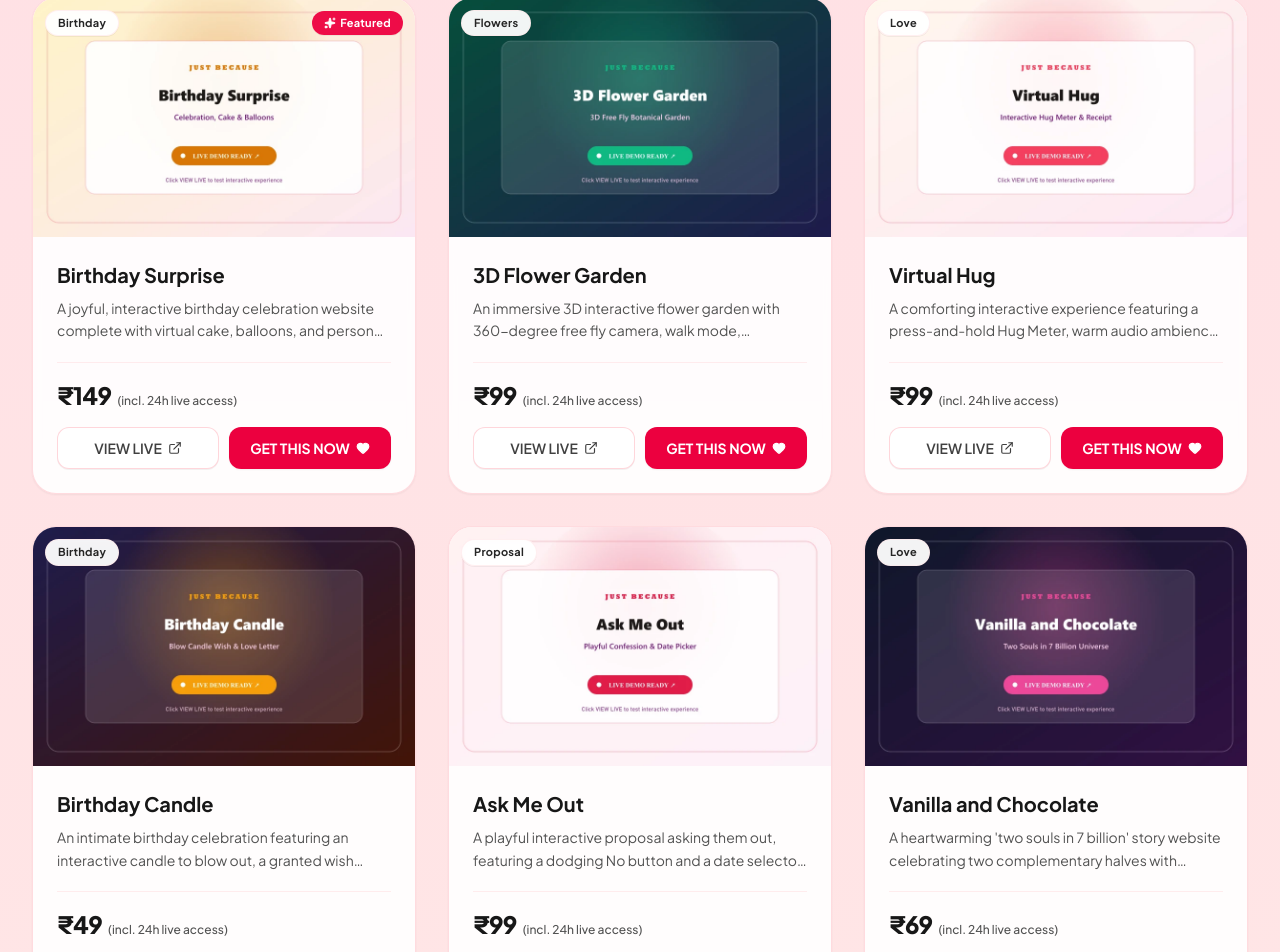
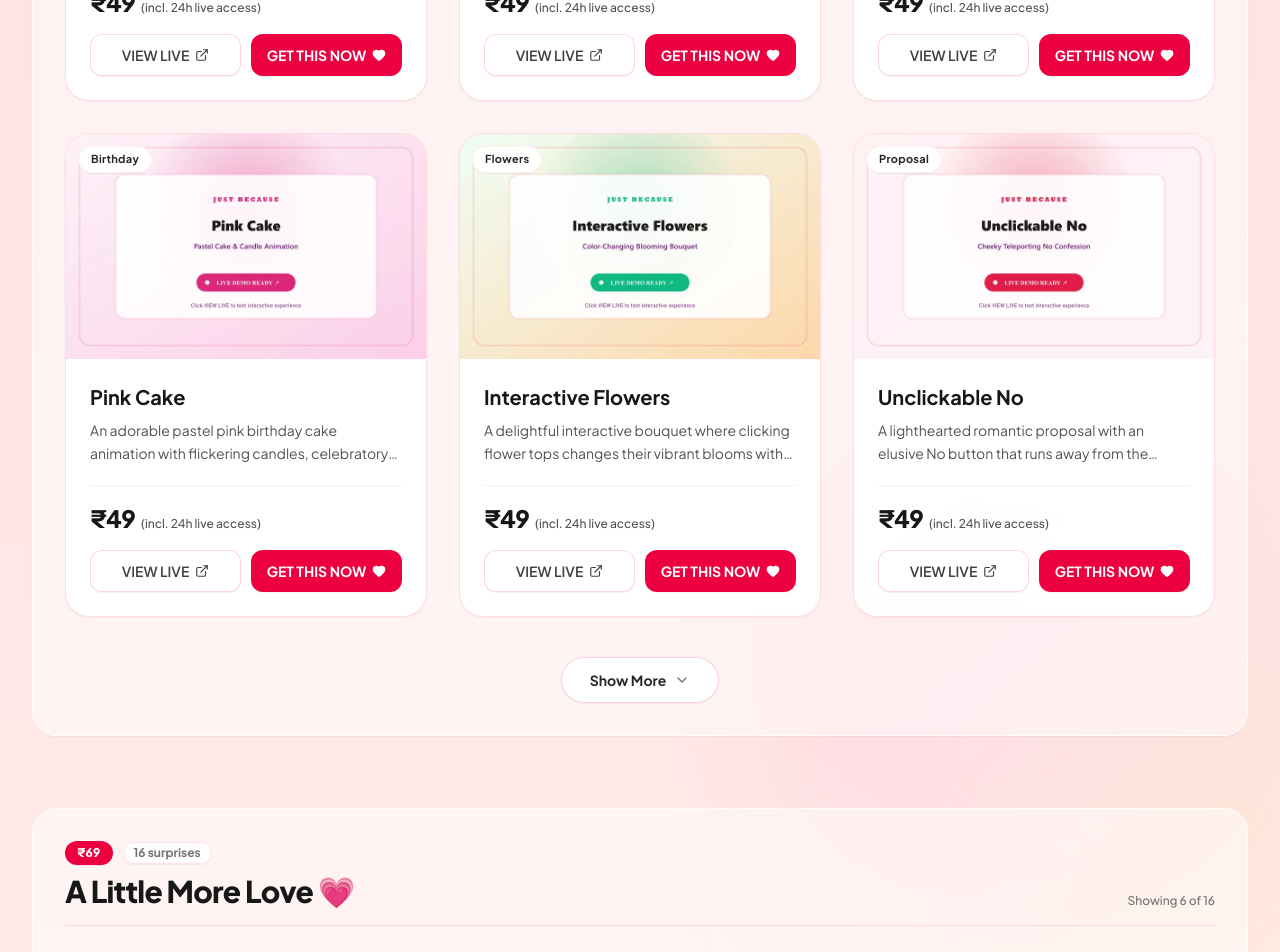
Before and after one commit to the-raja/JustBecause, a Next.js app: page /templates in a window 1280 px wide. Shown: the part 1120-2072 px from the top of the page. Built offline with nearby package versions, Linux system fonts and the light colour scheme; no server answers.

Commit message:
feat: implement price-tier sections (₹49, ₹69, ₹99, ₹149) with independent Show More and homepage 3-tier variety

```diff
--- a/src/components/FeaturedTemplates.tsx
+++ b/src/components/FeaturedTemplates.tsx
@@ -1,11 +1,11 @@
 import Link from "next/link";
 import { Sparkles, ArrowRight } from "lucide-react";
-import { templates, getFeaturedTemplates } from "@/data/templates";
+import { templates, getHomepageFeaturedTemplates } from "@/data/templates";
 import TemplateCard from "./TemplateCard";
 import { DoodleHeart, DoodleSparkle } from "./Doodles";
 
 export default function FeaturedTemplates() {
-  const featured = getFeaturedTemplates(templates);
+  const featured = getHomepageFeaturedTemplates(templates);
 
   return (
     <section className="py-16 sm:py-24 bg-gradient-to-b from-[#FFF2F6] via-[#FFF8F9] to-[#FFEBF1] relative overflow-hidden">
--- a/src/components/TemplateGallery.tsx
+++ b/src/components/TemplateGallery.tsx
@@ -21,6 +21,35 @@ interface TemplateGalleryProps {
   badge?: string;
 }
 
+interface PriceTierConfig {
+  price: number;
+  heading: string;
+  isPremium?: boolean;
+}
+
+const PRICE_TIERS: PriceTierConfig[] = [
+  {
+    price: 49,
+    heading: "Little Surprises, Big Feelings ❤️",
+    isPremium: false,
+  },
+  {
+    price: 69,
+    heading: "A Little More Love 💗",
+    isPremium: false,
+  },
+  {
+    price: 99,
+    heading: "Beautifully Extra Surprises ✨",
+    isPremium: false,
+  },
+  {
+    price: 149,
+    heading: "The Premium Love Collection 💖",
+    isPremium: true,
+  },
+];
+
 export default function TemplateGallery({
   title = "Find Your Perfect Surprise ❤️",
   description = "Browse interactive digital gifts, try the live demos, and choose a little experience for someone special.",
@@ -29,6 +58,14 @@ export default function TemplateGallery({
   const [searchQuery, setSearchQuery] = useState("");
   const [selectedCategory, setSelectedCategory] = useState("All");
   const [sortBy, setSortBy] = useState<SortOption>("relevance");
+  const [expandedTiers, setExpandedTiers] = useState<Record<number, boolean>>({});
+
+  // Reset expansion states when search query or selected category changes (React 19 pattern)
+  const [prevFilters, setPrevFilters] = useState({ query: searchQuery, category: selectedCategory });
+  if (prevFilters.query !== searchQuery || prevFilters.category !== selectedCategory) {
+    setPrevFilters({ query: searchQuery, category: selectedCategory });
+    setExpandedTiers({});
+  }
 
   // Dynamically compute unique categories from template data
   const categories = useMemo(() => getCategories(templates), []);
@@ -39,9 +76,39 @@ export default function TemplateGallery({
     return sortTemplates(filtered, sortBy);
   }, [searchQuery, selectedCategory, sortBy]);
 
+  // Ensure sorting and price sections behave consistently:
+  // Ascending/relevance keeps exact order [49, 69, 99, 149], descending inverts tier order
+  const activeTiers = useMemo(() => {
+    if (sortBy === "price-desc") {
+      return [...PRICE_TIERS].reverse();
+    }
+    return PRICE_TIERS;
+  }, [sortBy]);
+
+  // Group matching templates into their respective price tiers
+  const tierSections = useMemo(() => {
+    return activeTiers
+      .map((tier) => {
+        const tierTemplates = displayedTemplates.filter((t) => t.price === tier.price);
+        return {
+          ...tier,
+          tierTemplates,
+        };
+      })
+      .filter((tier) => tier.tierTemplates.length > 0); // Hide a price section when no templates match it
+  }, [activeTiers, displayedTemplates]);
+
+  const toggleTier = (price: number) => {
+    setExpandedTiers((prev) => ({
+      ...prev,
+      [price]: !prev[price],
+    }));
+  };
+
   const handleClearFilters = () => {
     setSearchQuery("");
     setSelectedCategory("All");
+    setExpandedTiers({});
   };
 
   const isFiltered = searchQuery.trim().length > 0 || selectedCategory !== "All";
@@ -159,20 +226,88 @@ export default function TemplateGallery({
           </div>
         </div>
 
-        {/* Template Grid */}
-        {displayedTemplates.length > 0 ? (
+        {/* Price-Tier Grouped Sections or Empty State */}
+        {tierSections.length > 0 ? (
+          <div className="space-y-14 sm:space-y-18">
+            {tierSections.map((tier) => {
+              const isExpanded = Boolean(expandedTiers[tier.price]);
+              const visibleTemplates = isExpanded
+                ? tier.tierTemplates
+                : tier.tierTemplates.slice(0, 6);
+              const hasMore = tier.tierTemplates.length > 6;
+
+              return (
+                <section
+                  key={tier.price}
+                  id={`tier-${tier.price}`}
+                  aria-label={tier.heading}
+                  className="rounded-3xl bg-white/50 backdrop-blur-xs border border-white/70 p-5 sm:p-8 shadow-xs"
+                >
+                  {/* Tier Section Heading */}
+                  <div className="flex flex-col sm:flex-row sm:items-end sm:justify-between gap-3 pb-4 mb-6 sm:mb-8 border-b border-rose-200/70">
+                    <div>
+                      <div className="flex items-center gap-2.5 flex-wrap mb-2">
+                        <span className="inline-flex items-center px-3 py-1 rounded-full text-xs font-black bg-rose-600 text-white shadow-2xs tracking-wide">
+                          ₹{tier.price}
+                        </span>
+                        {tier.isPremium && (
+                          <span className="inline-flex items-center px-2.5 py-0.5 rounded-full text-[10px] font-extrabold tracking-wider bg-rose-100 text-rose-700 border border-rose-200 shadow-2xs uppercase">
+                            PREMIUM
+                          </span>
+                        )}
+                        <span className="text-xs font-bold text-neutral-500 bg-white/80 px-2.5 py-0.5 rounded-full border border-rose-100 shadow-2xs">
+                          {tier.tierTemplates.length}{" "}
+                          {tier.tierTemplates.length === 1 ? "surprise" : "surprises"}
+                        </span>
+                      </div>
+                      <h2 className="text-2xl sm:text-3xl font-extrabold text-neutral-900 tracking-tight">
+                        {tier.heading}
+                      </h2>
+                    </div>
+
+                    {hasMore && (
+                      <span className="text-xs text-neutral-500 font-medium">
+                        Showing {visibleTemplates.length} of {tier.tierTemplates.length}
+                      </span>
+                    )}
+                  </div>
+
+                  {/* Grid of Templates in this tier */}
                   <div
-            className={`grid gap-6 sm:gap-8 mx-auto ${
-              displayedTemplates.length === 1
-                ? "grid-cols-1 max-w-md"
-                : displayedTemplates.length === 2
+                    className={`grid gap-6 sm:gap-8 ${
+                      visibleTemplates.length === 1
+                        ? "grid-cols-1 max-w-md mx-auto sm:mx-0"
+                        : visibleTemplates.length === 2
                         ? "grid-cols-1 sm:grid-cols-2 max-w-3xl"
-                : "grid-cols-1 sm:grid-cols-2 lg:grid-cols-3 max-w-7xl"
+                        : "grid-cols-1 sm:grid-cols-2 lg:grid-cols-3"
                     }`}
                   >
-            {displayedTemplates.map((template) => (
+                    {visibleTemplates.map((template) => (
                       <TemplateCard key={template.id} template={template} />
                     ))}
+                  </div>
+
+                  {/* Show More / Show Less Button */}
+                  {hasMore && (
+                    <div className="mt-8 sm:mt-10 text-center">
+                      <button
+                        type="button"
+                        onClick={() => toggleTier(tier.price)}
+                        aria-expanded={isExpanded}
+                        className="inline-flex items-center gap-2 px-7 py-3 rounded-full bg-white/95 hover:bg-white text-neutral-800 hover:text-rose-600 font-bold text-sm border border-rose-200/90 hover:border-rose-300 shadow-2xs hover:shadow-xs transition-all duration-200 active:scale-95 cursor-pointer focus-visible:outline-none focus-visible:ring-2 focus-visible:ring-rose-400"
+                      >
+                        <span>{isExpanded ? "Show Less" : "Show More"}</span>
+                        <ChevronDown
+                          className={`w-4 h-4 transition-transform duration-200 ${
+                            isExpanded ? "rotate-180 text-rose-500" : "text-neutral-500"
+                          }`}
+                        />
+                      </button>
+                    </div>
+                  )}
+                </section>
+              );
+            })}
           </div>
         ) : (
           /* Empty State */
--- a/src/data/templates.ts
+++ b/src/data/templates.ts
@@ -80,7 +80,7 @@ export const templates: Template[] = [
       "girlfriend",
       "boyfriend",
     ],
-    featured: true,
+    featured: false,
   },
   {
     id: "birthday",
@@ -102,7 +102,7 @@ export const templates: Template[] = [
       "best friend",
       "bday",
     ],
-    featured: true,
+    featured: false,
   },
   {
     id: "3d-flower-garden",
@@ -127,7 +127,7 @@ export const templates: Template[] = [
       "boyfriend",
       "love",
     ],
-    featured: false,
+    featured: true,
   },
   {
     id: "virtual-hug",
@@ -175,7 +175,7 @@ export const templates: Template[] = [
       "boyfriend",
       "hbd",
     ],
-    featured: false,
+    featured: true,
   },
   {
     id: "ask-me-out",
@@ -1228,10 +1228,39 @@ export function getCategories(templateList: Template[] = templates): string[] {
 }
 
 /**
- * Extract only featured templates (initially 3 for the homepage).
+ * Returns exactly one representative template from each of three price tiers in this exact order:
+ * 1. ₹49 (attractive entry-level surprise)
+ * 2. ₹99 (interactive surprise)
+ * 3. ₹149 (premium experience)
+ * Total: exactly 3 cards maximum, deterministic selection, visually distinct experiences.
+ */
+export function getHomepageFeaturedTemplates(
+  templateList: Template[] = templates
+): Template[] {
+  const preferred49Id = "birthday-candle";
+  const preferred99Id = "3d-flower-garden";
+  const preferred149Id = "universe";
+
+  const item49 =
+    templateList.find((t) => t.id === preferred49Id && t.price === 49) ||
+    templateList.find((t) => t.price === 49);
+
+  const item99 =
+    templateList.find((t) => t.id === preferred99Id && t.price === 99) ||
+    templateList.find((t) => t.price === 99);
+
+  const item149 =
+    templateList.find((t) => t.id === preferred149Id && t.price === 149) ||
+    templateList.find((t) => t.price === 149);
+
+  return [item49, item99, item149].filter((t): t is Template => Boolean(t));
+}
+
+/**
+ * Extract only featured templates (delegates to getHomepageFeaturedTemplates for 3-tier variety).
  */
 export function getFeaturedTemplates(templateList: Template[] = templates): Template[] {
-  return templateList.filter((t) => t.featured);
+  return getHomepageFeaturedTemplates(templateList);
 }
 
 /**
```
Lines whose indentation alone changed are shown as unchanged.
